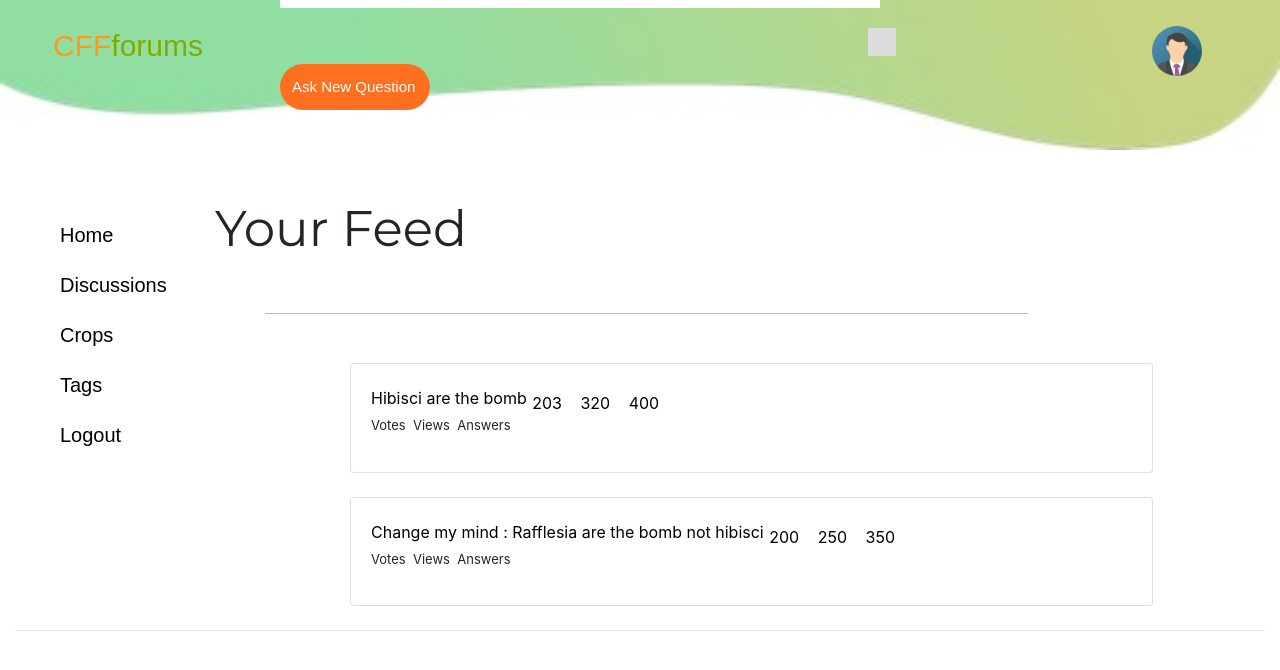
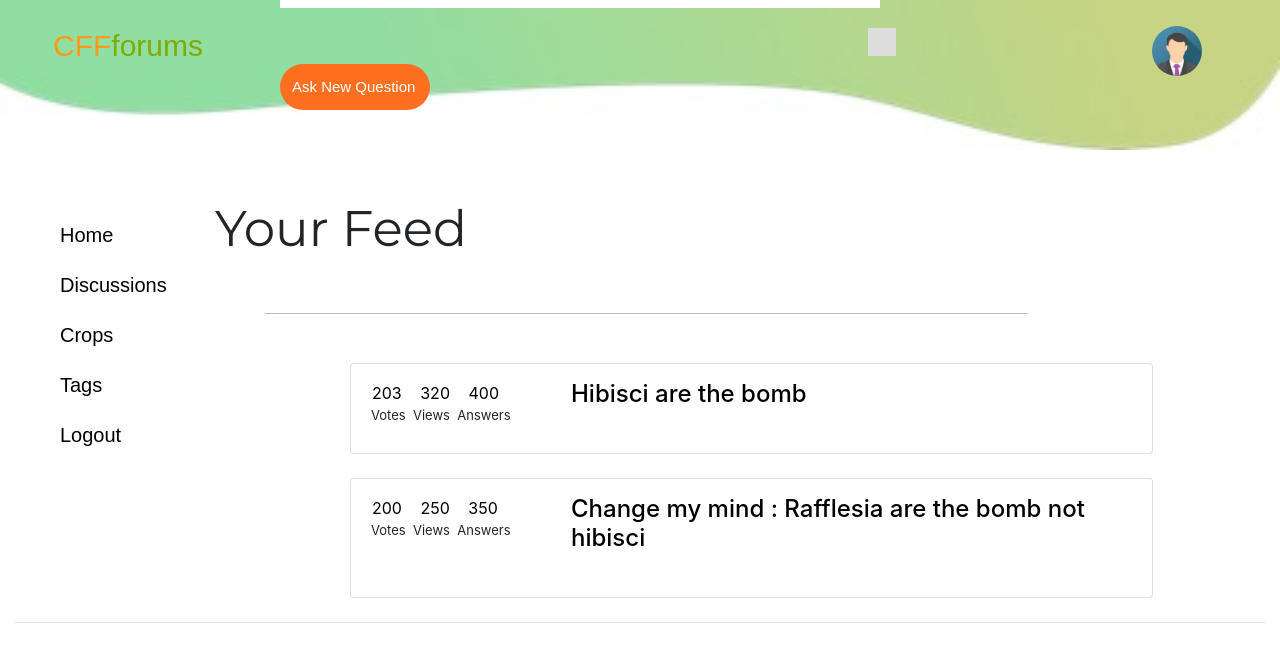
Before and after one commit to AlifDanial/CFFforum, a PHP site: page /home.php in a window 1280 px wide; the page is wider, and only the part inside the window is pictured. Shown: the top 670 px of that part. Run offline with PHP 8.4, Linux system fonts and the light colour scheme; a user stored in the database is signed in; data comes from the database, SQL or seed files in the repository.

Commit message:
Altered the front end of threads

```diff
--- a/frontend/home.php
+++ b/frontend/home.php
@@ -188,6 +188,15 @@ a {
   overflow: hidden;
 }
 
+.card-body1{
+  padding-left:200px;
+  margin-top:-62px;
+  margin-bottom:25px;
+}
+
+.card-body{
+  margin-top:-10px;
+}
 .sortbar li{
   list-style-type: none;
     display: inline-block;
@@ -352,9 +361,8 @@ button:hover {
 
 .col-md-8{
   margin-left:320px;
-  maegin-right:320px;
+  margin-right:320px;
 }
-
 
 /* The Modal (background) */
 .modal {
@@ -523,15 +531,18 @@ window.onclick = function(event) {
       $answercount = $row['ThreadAnswersCount'];
       $threads .= "<div class='card mb-4'>
                     <div class='card-body'>
-          <a href='specificquestion.php?cthreadID=".$threadID." class='card-title'>".$title."</a>
-          <a href='#' class='btn'>".$votecount."</a>
-          <a href='#' class='btn'>".$viewcount."</a>
-          <a href='#' class='btn'>".$answercount."</a>
-            <br>
-              <font size='-1'>
+
+                    <a href='#' class='btn'>".$votecount."</a>
+                    <a href='#' class='btn'>".$viewcount."</a>
+                    <a href='#' class='btn'>".$answercount."</a>
+                    <font size='-1'>
           <p class='thread-button'>Votes&nbsp; Views&nbsp; Answers </p>
                </font>
-                   </div>
+               <div class='card-body1'>
+                  <h4><a href='specificquestion.php?cthreadID=".$threadID." class='card-title'>".$title."</a></h4>
+                </div>
+               </div>
+
                     </div>";
     }
     echo $threads;
```
